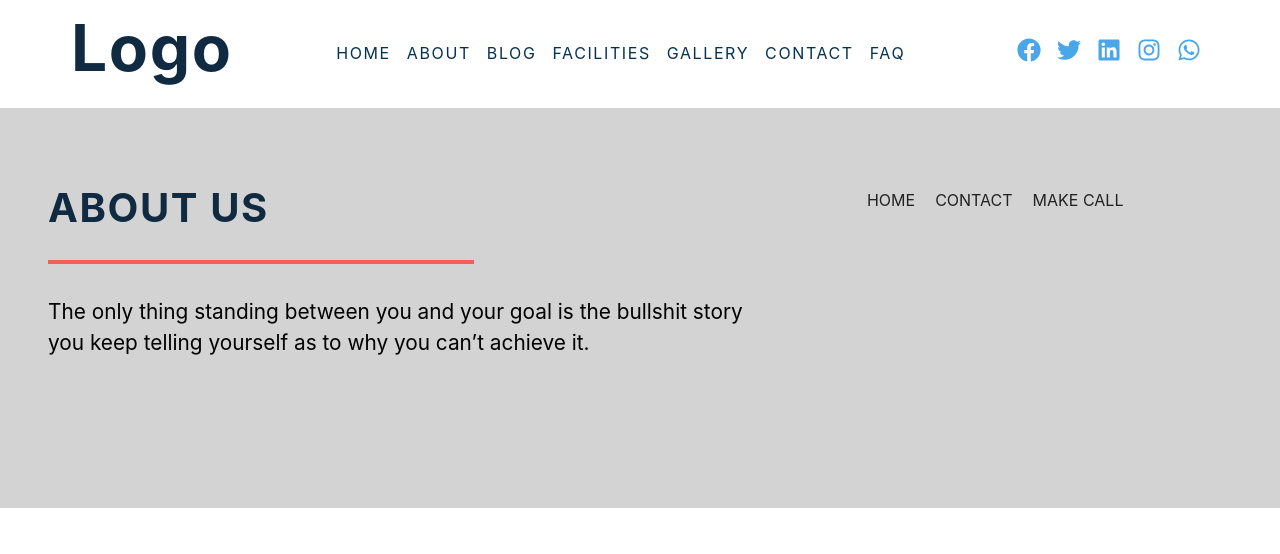
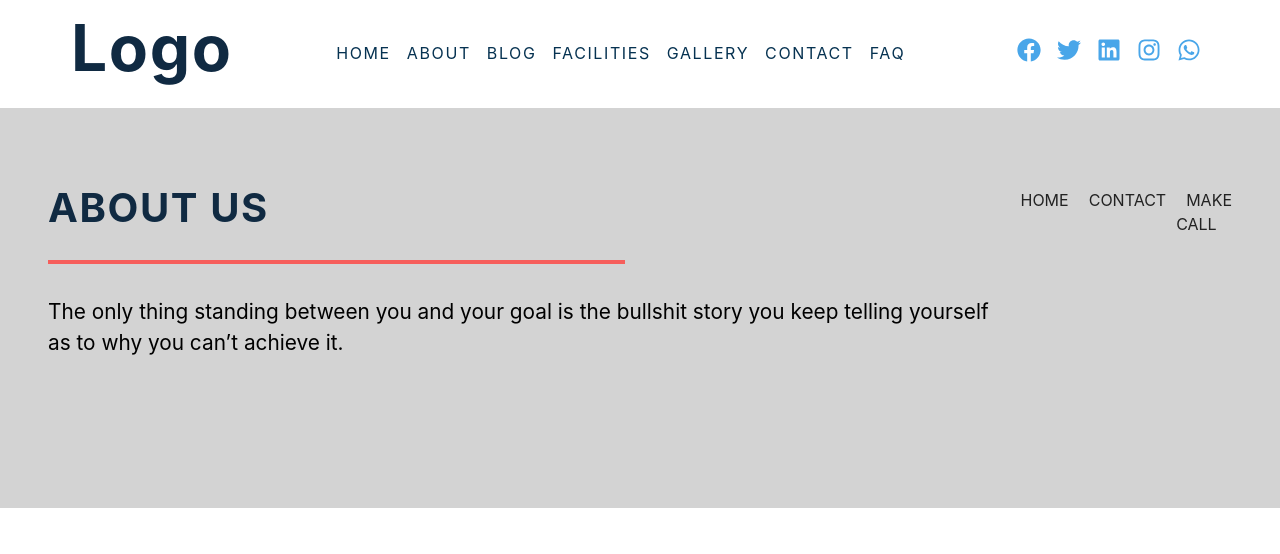
Before and after one commit to domchu/keyonaville, a Next.js app: page /about in a window 1280 px wide. Shown: the top 554 px of the page. Built offline with nearby package versions, Linux system fonts and the light colour scheme; grey boxes are pictures that could not be loaded.

Commit message:
chore:adjustment under review

```diff
--- a/styles/globals.css
+++ b/styles/globals.css
@@ -667,27 +667,11 @@ input {
 .about-us {
   background-color: lightgrey;
   height: 50vh;
-  display: flex;
 }
 
 .about-us-text {
   display: flex;
-  justify-content: center;
-  width: 100%;
-  position: absolute;
-  z-index: 10;
   padding: 5rem 3rem;
-}
-
-.about-1 {
-  flex: 3;
-}
-
-.about-2 {
-  flex: 2;
-  display: flex;
-  justify-content: center;
-  text-align: center;
 }
 
 .underline {
@@ -711,10 +695,6 @@ input {
 .contact-list li a:hover {
   color: #F65E5B;
   transition: 0.5s;
-}
-
-.contact-image-container {
-  width: 100%;
 }
 
 .contact-img {
@@ -813,6 +793,9 @@ input {
     flex-direction: column;
     padding: 5rem 2rem !important;
   }
+  .about-us {
+    height: auto;
+  }
   .about-1 {
     flex: 3;
   }
@@ -856,6 +839,9 @@ input {
     margin: 0;
     width: 100%;
   }
+  .about-us {
+    height: auto;
+  }
   .left h2, .right h2 {
     font-size: 1.5rem !important;
     line-height: 2rem;
@@ -884,8 +870,14 @@ input {
     padding: 1rem 1rem !important;
   }
   .about-us {
+    height: auto;
+  }
+}
+@media screen and (max-width: 368px) {
+  .about-us {
+    height: 60vh;
     background-color: lightgrey;
-    height: 60vh;
+    position: relative;
   }
 }
 @media screen and (max-width: 360px) {
@@ -895,6 +887,9 @@ input {
   }
   .mission-statement {
     margin-top: 3rem;
+  }
+  .about-us {
+    height: auto;
   }
   .about-history {
     padding: 1rem 1rem !important;
--- a/styles/globals.scss
+++ b/styles/globals.scss
@@ -616,28 +616,24 @@ input{
 .about-us{
   background-color:lightgrey;
   height:50vh;
-  display: flex;
+
 
 }
 // issues on the desktop screen
 .about-us-text{
   display: flex;
-  justify-content: center;
-  width: 100%;
-  position: absolute;
-  z-index:10;
   padding: 5rem 3rem;
 
 }
-.about-1{
-  flex: 3;
-}
-.about-2{
-  flex: 2;
-  display:flex;
-  justify-content: center;
-  text-align: center;
-}
+// .about-1{
+//   flex: 3;
+// }
+// .about-2{
+//   flex: 2;
+//   display:flex;
+//   justify-content: center;
+//   text-align: center;
+// }
 // issues on desktop
   .underline{
     width:60%;
@@ -658,9 +654,6 @@ input{
   .contact-list li a:hover{
     color: #F65E5B;
     transition: 0.5s;
-  }
-  .contact-image-container{
-    width: 100%;
   }
   .contact-img{
     width:300px;
@@ -748,19 +741,18 @@ input{
    padding: 5rem 2rem !important;
 
   }
-
+  .about-us{
+    height: auto;
+  }
   .about-1{
     flex: 3;
-
   }
   .about-2{
     flex: 2;
     display:block;
     justify-content: center;
     text-align: left;
-
   }
-
   .underline{
     width: 70%;
   }
@@ -795,6 +787,9 @@ input{
     margin: 0;
     width:100%;
   }
+  .about-us{
+    height: auto;
+  }
   .left h2, .right h2 {
     font-size: 1.5rem !important;
     line-height: 2rem;
@@ -822,12 +817,18 @@ input{
   .about-history {
     padding: 1rem 1rem !important;
 }
-.about-us {
-  background-color: lightgrey;
-  height: 60vh;
+.about-us{
+  height: auto;
 }
 }
 
+@media screen and (max-width:368px) {
+  .about-us{
+    height: 60vh;
+    background-color:lightgrey;
+    position: relative;
+  }
+}
 @media screen and (max-width:360px) {
   .contact-img, .mission-statement{
     margin: 0;
@@ -835,6 +836,9 @@ input{
   }
   .mission-statement{
     margin-top: 3rem;
+  }
+  .about-us{
+    height: auto;
   }
 
   .about-history {
```
Also changed, not shown: 1 other file (tests, documents, lock files or other folders).
